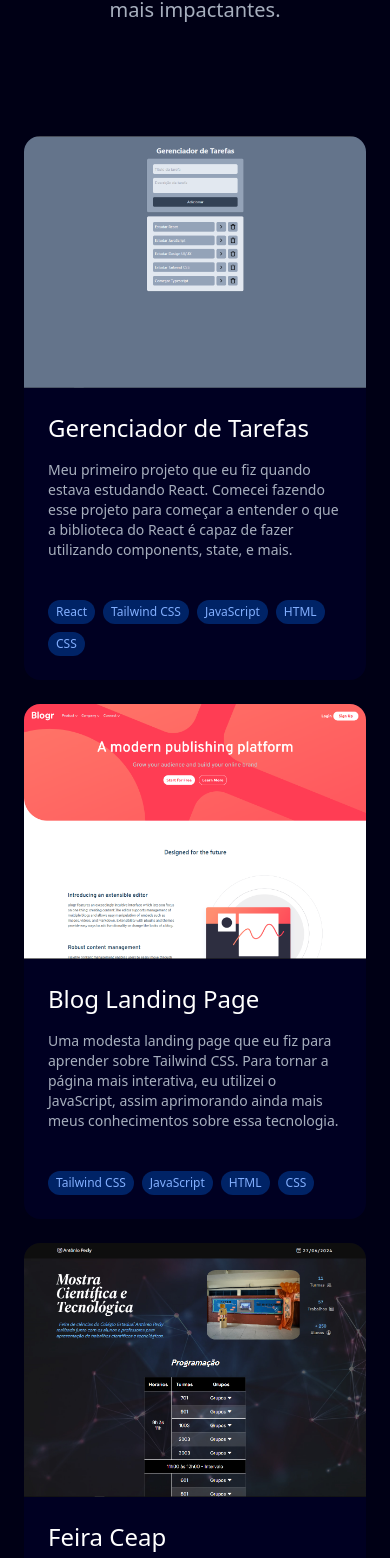
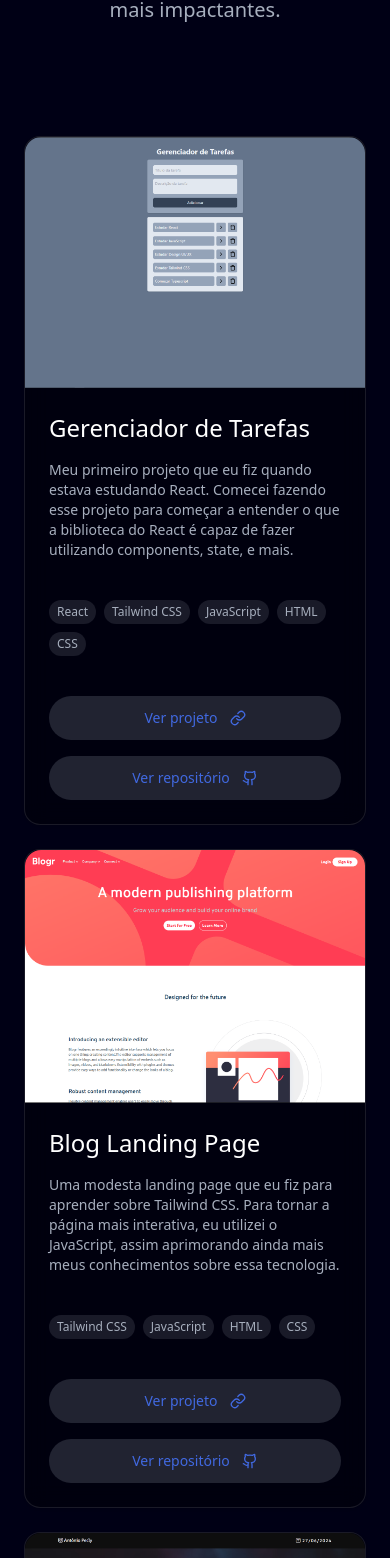
Before and after one commit to mthsimao/portfolio, a React (Vite) app: page / in a window 390 px wide. Shown: the part 3540-5098 px from the top of the page. Built offline with nearby package versions, Linux system fonts and the light colour scheme.

Commit message:
last changes

```diff
--- a/src/components/Footer.jsx
+++ b/src/components/Footer.jsx
@@ -23,7 +23,7 @@ function Footer() {
 
             <div className="email">
               <div className="w-12 h-12 flex items-center justify-center rounded-full bg-p1/10 text-4th mr-4 hover:bg-4th hover:text-b1 transition-colors cursor-pointer">
-                <a href="https://github.com/mthsimao" target="_blank">
+                <a href="mailto:mthsimaoo@gmail.com" target="_blank">
                   <Mail />
                 </a>
               </div>
@@ -31,7 +31,7 @@ function Footer() {
 
             <div className="instagram">
               <div className="w-12 h-12 flex items-center justify-center rounded-full bg-p1/10 text-4th mr-4 hover:bg-4th hover:text-b1 transition-colors cursor-pointer">
-                <a href="https://github.com/mthsimao" target="_blank">
+                <a href="https://instagram.com/mthsimao" target="_blank">
                   <Instagram />
                 </a>
               </div>
--- a/src/components/Projects.jsx
+++ b/src/components/Projects.jsx
@@ -1,6 +1,8 @@
 import blogLandingPageImg from "../assets/images/blog-landing-page.png";
 import feiraCeapImage from "../assets/images/feiraCeapImage.png";
-import gerenciadorTarefasImage from "../assets/images/gerenciadorTarefasImage.png"
+import gerenciadorTarefasImage from "../assets/images/gerenciadorTarefasImage.png";
+import { Github } from "lucide-react";
+import { Link } from "lucide-react";
 
 function Projects() {
   return (
@@ -18,9 +20,9 @@ function Projects() {
           </p>
         </div>
 
-        <div className="grid grid-cols-1 gap-6 md:grid-cols-2 lg:grid-cols-3 p-6 ml-auto mr-auto x5:w-[65vw] md:w-[85vw]">
+        <div className="grid grid-cols-1 md:grid-cols-2 lg:grid-cols-3 gap-6 p-6 ml-auto mr-auto x5:w-[70vw] md:w-[85vw]">
 
-          <div className="card bg-b3 rounded-2xl ">
+          <div className="bg-black/30 backdrop-blur-md border border-white/10 rounded-2xl shadow-sm h-full ">
             <div className="img ">
               <img
                 src={gerenciadorTarefasImage}
@@ -28,36 +30,61 @@ function Projects() {
                 alt="Image of my project called Blog Landing Page"
               />
             </div>
-            <div className=" flex flex-col gap-10 p-6">
+            <div className=" flex flex-col justify-between gap-10 p-6">
               <div className="texts">
-                <h2 className="text-2xl font-medium mb-4">Gerenciador de Tarefas</h2>
+                <h2 className="text-2xl font-medium mb-4">
+                  Gerenciador de Tarefas
+                </h2>
                 <p className="text-sm text-p1">
-                  Meu primeiro projeto que eu fiz quando estava estudando React. Comecei fazendo esse projeto
-                  para começar a entender o que a biblioteca do React é capaz de fazer utilizando components, state,
-                  e mais.
+                  Meu primeiro projeto que eu fiz quando estava estudando React.
+                  Comecei fazendo esse projeto para começar a entender o que a
+                  biblioteca do React é capaz de fazer utilizando components,
+                  state, e mais.
                 </p>
               </div>
-              <div className="techs flex flex-row flex-wrap gap-2">
-                <span className="bg-3th text-5th text-xs font-medium text-center px-2 py-1 rounded-4xl">
+              <div className="flex flex-row flex-wrap gap-2">
+                <span className="bg-p1/15 text-p1 text-xs font-medium text-center px-2 py-1 rounded-4xl">
                   React
                 </span>
-                <span className="bg-3th text-5th text-xs font-medium text-center px-2 py-1 rounded-4xl">
+                <span className="bg-p1/15 text-p1 text-xs font-medium text-center px-2 py-1 rounded-4xl">
                   Tailwind CSS
                 </span>
-                <span className="bg-3th text-5th text-xs font-medium text-center px-2 py-1 rounded-4xl">
+                <span className="bg-p1/15 text-p1 text-xs font-medium text-center px-2 py-1 rounded-4xl">
                   JavaScript
                 </span>
-                <span className="bg-3th text-5th text-xs font-medium text-center px-2 py-1 rounded-4xl">
+                <span className="bg-p1/15 text-p1 text-xs font-medium text-center px-2 py-1 rounded-4xl">
                   HTML
                 </span>
-                <span className="bg-3th text-5th text-xs font-medium text-center px-2 py-1 rounded-4xl">
+                <span className="bg-p1/15 text-p1 text-xs font-medium text-center px-2 py-1 rounded-4xl">
                   CSS
                 </span>
+              </div>
+
+              <div className="flex flex-col gap-4 w-full">
+                <div className="w-full">
+                  <a
+                    href="https://gerenciador-de-tarefas-ochre-gamma.vercel.app/"
+                    target="_blank"
+                    className="bg-p1/20 p-3 rounded-full text-4th text-sm text-center flex flex-row justify-center items-center gap-3 cursor-pointer transition-all font-medium hover:scale-[1.1] hover:bg-4th hover:text-black"
+                  >
+                    Ver projeto <Link className="w-4 h-4" />
+                  </a>
+                </div>
+
+                <div className="w-full">
+                  <a
+                    href="https://github.com/mthsimao/gerenciador-de-tarefas"
+                    target="_blank"
+                    className="bg-p1/20 p-3 rounded-full text-4th text-sm text-center flex flex-row justify-center items-center gap-3 cursor-pointer transition-all font-medium hover:scale-[1.1] hover:bg-4th hover:text-black"
+                  >
+                    Ver repositório <Github className="w-4 h-4" />
+                  </a>
+                </div>
               </div>
             </div>
           </div>
 
-          <div className="card bg-b3 rounded-2xl">
+          <div className="bg-black/30 backdrop-blur-md border border-white/10 rounded-2xl shadow-sm h-full">
             <div className="img ">
               <img
                 src={blogLandingPageImg}
@@ -65,7 +92,7 @@ function Projects() {
                 alt="Image of my project called Blog Landing Page"
               />
             </div>
-            <div className=" flex flex-col gap-10 p-6">
+            <div className=" flex flex-col justify-between gap-10 h-fit p-6">
               <div className="texts">
                 <h2 className="text-2xl font-medium mb-4">Blog Landing Page</h2>
                 <p className="text-sm text-p1">
@@ -75,24 +102,46 @@ function Projects() {
                   conhecimentos sobre essa tecnologia.
                 </p>
               </div>
-              <div className="techs flex flex-row flex-wrap gap-2">
-                <span className="bg-3th text-5th text-xs font-medium text-center px-2 py-1 rounded-4xl">
+              <div className="flex flex-row flex-wrap gap-2 ">
+                <span className="bg-p1/15 text-p1 text-xs font-medium text-center px-2 py-1 rounded-4xl">
                   Tailwind CSS
                 </span>
-                <span className="bg-3th text-5th text-xs font-medium text-center px-2 py-1 rounded-4xl">
+                <span className="bg-p1/15 text-p1 text-xs font-medium text-center px-2 py-1 rounded-4xl">
                   JavaScript
                 </span>
-                <span className="bg-3th text-5th text-xs font-medium text-center px-2 py-1 rounded-4xl">
+                <span className="bg-p1/15 text-p1 text-xs font-medium text-center px-2 py-1 rounded-4xl">
                   HTML
                 </span>
-                <span className="bg-3th text-5th text-xs font-medium text-center px-2 py-1 rounded-4xl">
+                <span className="bg-p1/15 text-p1 text-xs font-medium text-center px-2 py-1 rounded-4xl">
                   CSS
                 </span>
+              </div>
+
+              <div className="flex flex-col gap-4 w-full">
+                <div className="w-full">
+                  <a
+                    href="https://blog-landing-page-phi.vercel.app/"
+                    target="_blank"
+                    className="bg-p1/20 p-3 rounded-full text-4th text-sm text-center flex flex-row justify-center items-center gap-3 cursor-pointer transition-all font-medium hover:scale-[1.1] hover:bg-4th hover:text-black"
+                  >
+                    Ver projeto <Link className="w-4 h-4" />
+                  </a>
+                </div>
+
+                <div className="w-full">
+                  <a
+                    href="https://github.com/mthsimao/blog-landing-page"
+                    target="_blank"
+                    className="bg-p1/20 p-3 rounded-full text-4th text-sm text-center flex flex-row justify-center items-center gap-3 cursor-pointer transition-all font-medium hover:scale-[1.1] hover:bg-4th hover:text-black"
+                  >
+                    Ver repositório <Github className="w-4 h-4" />
+                  </a>
+                </div>
               </div>
             </div>
           </div>
 
-          <div className="card bg-b3 rounded-2xl ">
+          <div className="bg-black/30 backdrop-blur-md border border-white/10 rounded-2xl shadow-sm h-full ">
             <div className="img ">
               <img
                 src={feiraCeapImage}
@@ -110,20 +159,41 @@ function Projects() {
                   de projeto popular na área de tecnologia.
                 </p>
               </div>
-              <div className="techs flex flex-row flex-wrap gap-2">
-                <span className="bg-3th text-5th text-xs font-medium text-center px-2 py-1 rounded-4xl">
+              <div className="flex flex-row flex-wrap gap-2">
+                <span className="bg-p1/15 text-p1 text-xs font-medium text-center px-2 py-1 rounded-4xl">
                   JavaScript
                 </span>
-                <span className="bg-3th text-5th text-xs font-medium text-center px-2 py-1 rounded-4xl">
+                <span className="bg-p1/15 text-p1 text-xs font-medium text-center px-2 py-1 rounded-4xl">
                   HTML
                 </span>
-                <span className="bg-3th text-5th text-xs font-medium text-center px-2 py-1 rounded-4xl">
+                <span className="bg-p1/15 text-p1 text-xs font-medium text-center px-2 py-1 rounded-4xl">
                   CSS
                 </span>
               </div>
+
+              <div className="flex flex-col gap-4 w-full">
+                <div className="w-full">
+                  <a
+                    href="https://gerenciador-de-tarefas-ochre-gamma.vercel.app/"
+                    target="_blank"
+                    className="bg-p1/20 p-3 rounded-full text-4th text-sm text-center flex flex-row justify-center items-center gap-3 cursor-pointer transition-all font-medium hover:scale-[1.1] hover:bg-4th hover:text-black"
+                  >
+                    Ver projeto <Link className="w-4 h-4" />
+                  </a>
+                </div>
+
+                <div className="w-full">
+                  <a
+                    href="https://github.com/mthsimao/gerenciador-de-tarefas"
+                    target="_blank"
+                    className="bg-p1/20 p-3 rounded-full text-4th text-sm text-center flex flex-row justify-center items-center gap-3 cursor-pointer transition-all font-medium hover:scale-[1.1] hover:bg-4th hover:text-black"
+                  >
+                    Ver repositório <Github className="w-4 h-4" />
+                  </a>
+                </div>
+              </div>
             </div>
           </div>
-
         </div>
       </section>
     </>
--- a/src/index.css
+++ b/src/index.css
@@ -28,11 +28,8 @@
   --color-blue-cl: #82afff;
   --color-nd: #000032;
 }
-* {
+body {
   scroll-behavior: smooth;
-}
-
-body {
   min-width: 320px;
   min-height: 100vh;
 }
@@ -65,9 +62,3 @@ body {
   transition-duration: 0.3s;
   animation-duration: 0.3s;
 }
-
-.tech {
-  background-color: var(--color-nd);
-  padding: 1.25rem;
-  border-radius: 1rem;
-}
```
Also changed, not shown: src/components/Header.jsx (+24 -1 lines).
